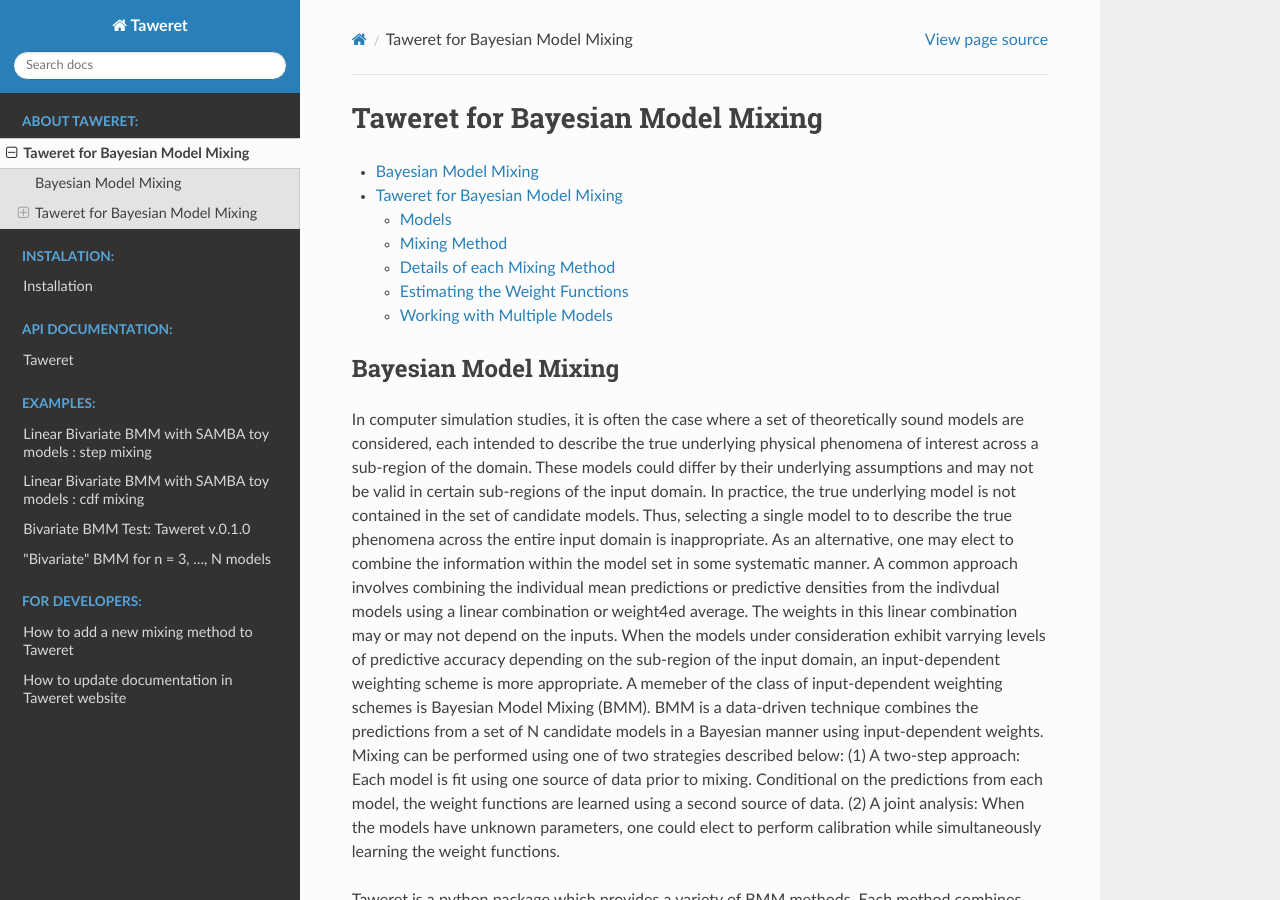
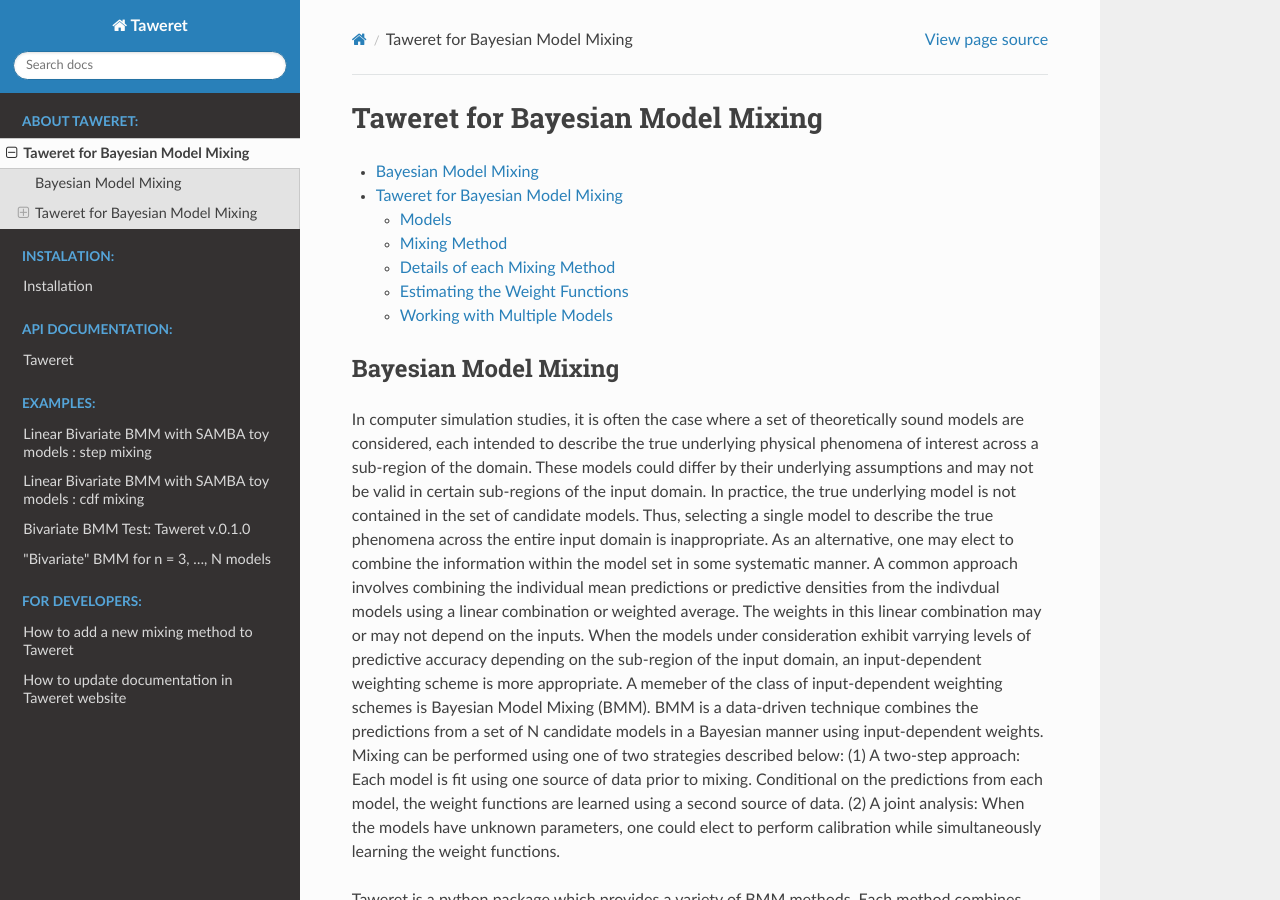
Before and after one commit to bandframework/Taweret, a Sphinx documentation site: the page built from docs/source/intro.rst, in a window 1280 px wide and 900 px high. Built offline with Sphinx 7.4.7 and the Read the Docs theme 2.0.0, drawn with Linux system fonts in a browser that asks for light colours; pages that are not in the unit, such as notebooks, are missing from menus.

Commit message:
Fix typos

```diff
--- a/docs/source/intro.rst
+++ b/docs/source/intro.rst
@@ -11,10 +11,10 @@
 sound models are considered, each intended to describe the true underlying physical phenomena of interest \
 across a sub-region of the domain. These models could differ by their underlying assumptions \
 and may not be valid in certain sub-regions of the input domain. In practice, the true underlying \
-model is not contained in the set of candidate models. Thus, selecting a single model to to describe the true phenomena \
+model is not contained in the set of candidate models. Thus, selecting a single model to describe the true phenomena \
 across the entire input domain is inappropriate. As an alternative, one may elect to combine the information within \
 the model set in some systematic manner. A common approach involves combining the individual \
-mean predictions or predictive densities from the indivdual models using a linear combination or weight4ed average. \
+mean predictions or predictive densities from the indivdual models using a linear combination or weighted average. \
 The weights in this linear combination may or may not depend on the inputs. When the models under consideration \
 exhibit varrying levels of predictive accuracy depending on the sub-region of the input domain, an input-dependent \
 weighting scheme is more appropriate. A memeber of the class of input-dependent weighting schemes is \
```
